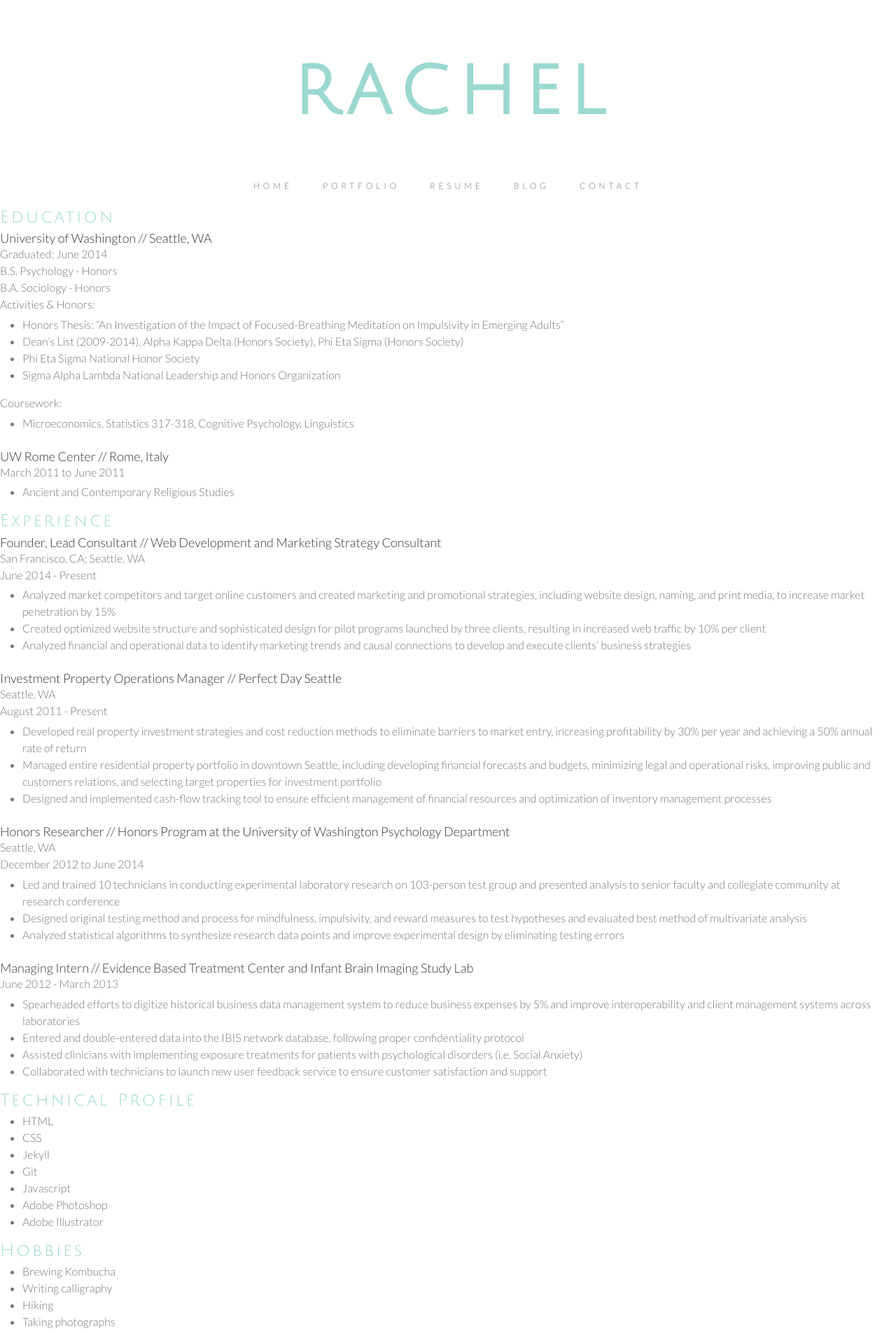
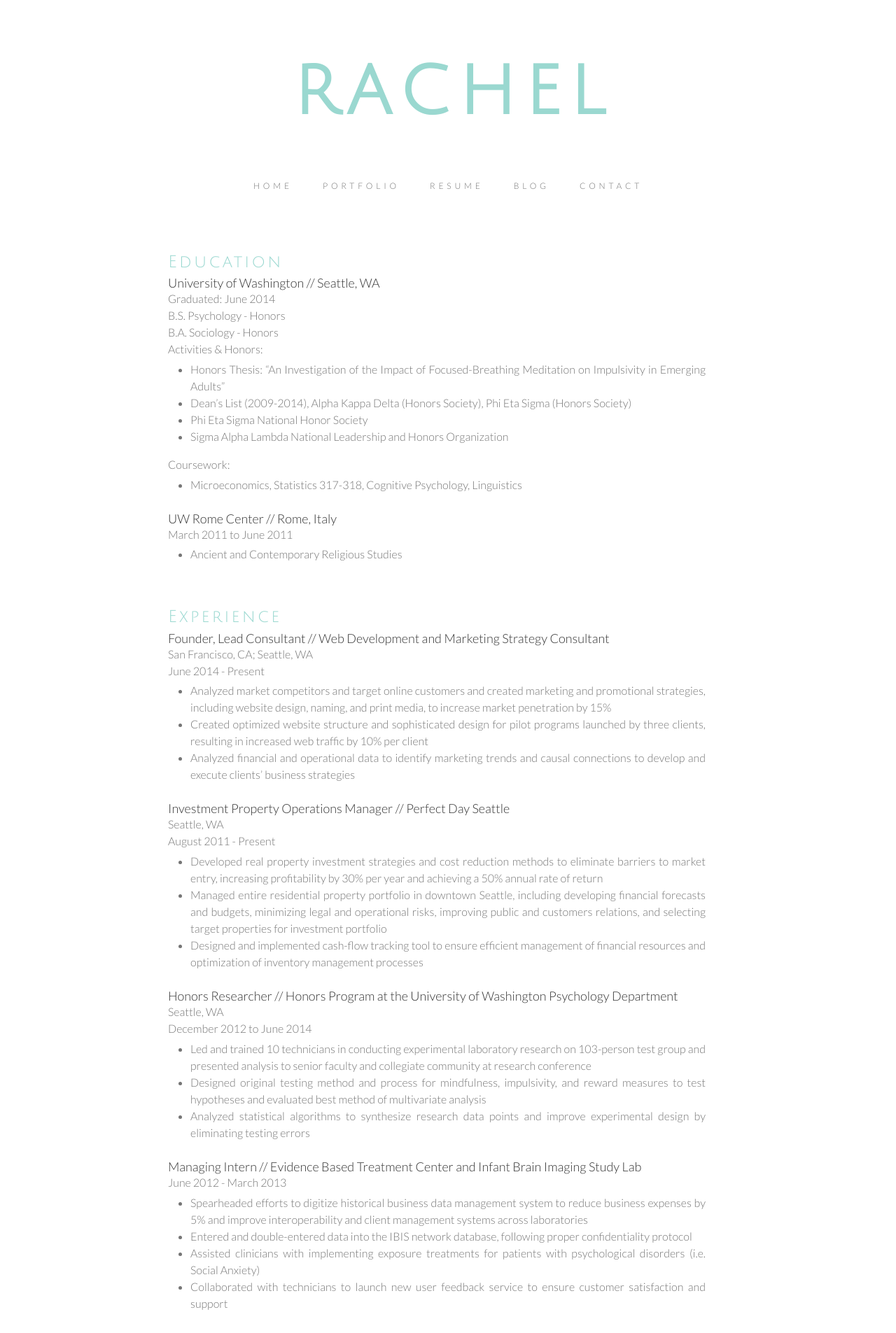
Before and after one commit to rachellee/resume, a Jekyll site: the page built from resume/index.html, in a window 1280 px wide. Shown: the top 1905 px of the page at 70% size. Built offline with Jekyll 4.4.1, drawn with Linux system fonts in a browser that asks for light colours; nearby versions of some CDN libraries; some web fonts are replaced.

Commit message:
MQ refine classes

```diff
--- a/index.scss
+++ b/index.scss
@@ -339,7 +339,7 @@ ul {
 	padding-bottom: 1rem;
 }
 
-.category_container {
+.category_container, .subscribe_container {
 	max-width: 800px;
 	width: 100%;
 	margin: 0 auto 0 auto;
@@ -358,15 +358,6 @@ ul {
 	a:hover {
 	color: #D1D1D1;
 	}
-}
-
-.subscribe_container {
-	max-width: 800px;
-	width: 100%;
-	margin: 0 auto 0 auto;
-	padding-top: 2rem;
-	padding-bottom: 2rem;
-	border-bottom: 1px dotted #000000;
 }
 
 #mc_embed_signup_scroll {
@@ -428,6 +419,31 @@ ul {
 	zoom:1;
 	text-align: center;
 	font-size: 0.8rem;
+}
+
+/* ===========================================================================================
+	RESUME
+   =========================================================================================== */
+.resume_section {
+	font-family: $text-font-stack;
+	margin: 2rem auto;
+	padding-bottom: 3rem;
+	max-width: 800px;
+	width: 100%;
+	text-align: justify;
+	a {
+		text-decoration: none;
+		text-transform: none;
+		font-weight: 300;
+		color: #bebdbd;
+	}
+	a:hover {
+		color: #D1D1D1;
+	}
+}
+
+.resume {
+	padding-top: 2rem;
 }
 
 /* ===========================================================================================
@@ -690,8 +706,9 @@ footer {
 		font-size: 6rem;
 	}
 
-	.sections, .portfolio, .blog_container, .category_container, .subscribe_container, .tags_container {
+	.story_section, .portfolio_section, .blog_section, .blog_container, .category_container, .subscribe_container, .tags_container {
 		width: 85%;
+		font-family: $text-font-stack;
 	}
 
 	/* blog */
--- a/resume/index.html
+++ b/resume/index.html
@@ -2,7 +2,8 @@
 layout: default
 title: Rachel Lee's Resume
 ---
-<div class="sections">
+<div class="resume_section">
+	<div class="resume">
 		<h1>Education</h1>
 		<h2>University of Washington // Seattle, WA</h2>
 			<p>Graduated: June 2014<br>
@@ -27,7 +28,7 @@ title: Rachel Lee's Resume
 				</ul>
 	</div>
 
-<div class="sections">
+	<div class="resume">
 		<h1>Experience</h1>
 		<h2>Founder, Lead Consultant // Web Development and Marketing Strategy Consultant</h2>
 			<p>San Francisco, CA; Seattle, WA<BR>
@@ -72,7 +73,7 @@ title: Rachel Lee's Resume
 			</p>
 	</div>
 
-<div class="sections">
+	<div class="resume">
 		<h1>Technical Profile</h1>
 			<p>
 				<ul>
@@ -87,7 +88,7 @@ title: Rachel Lee's Resume
 			</p>
 	</div>
 
-<div class="sections">
+	<div class="resume">
 		<h1>Hobbies</h1>
 			<ul>
 				<li>Brewing Kombucha</li>
@@ -98,7 +99,8 @@ title: Rachel Lee's Resume
 			</ul>
 	</div>
 
-<div class="sections">
+	<div class="resume">
 		<h1>Skills</h1>
 			<p>Advanced proficiency in Mandarin Chinese, intermediate proficiency in Spanish, classical piano player</p>
 	</div>
+</div>
```
Lines whose indentation alone changed are shown as unchanged.
